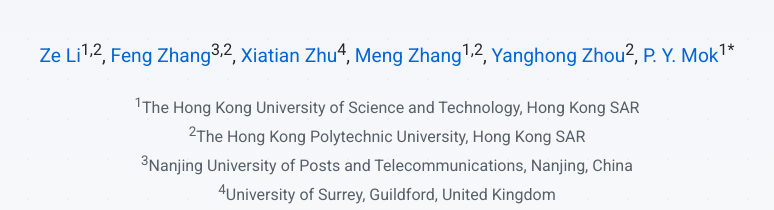
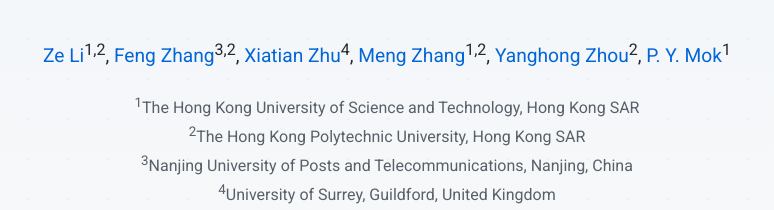
Before and after one commit to pegasus2004/RoSe, a plain HTML site: page index.html in a window 1280 px wide. Shown: the part 242-452 px from the top of the page, 253-1027 px from the left. Drawn offline with Linux system fonts and the light colour scheme; a web font is replaced by a local one.

Commit message:
Update website content and styling

```diff
--- a/index.html
+++ b/index.html
@@ -194,7 +194,7 @@
                     <a href="#" class="author-name">Xiatian Zhu</a><sup>4</sup>,
                     <a href="#" class="author-name">Meng Zhang</a><sup>1,2</sup>,
                     <a href="#" class="author-name">Yanghong Zhou</a><sup>2</sup>,
-                    <a href="#" class="author-name">P. Y. Mok</a><sup>1*</sup>
+                    <a href="#" class="author-name">P. Y. Mok</a><sup>1</sup>
                 </div>
                 <div class="affiliations">
                     <sup>1</sup>The Hong Kong University of Science and Technology, Hong Kong SAR<br>
```
